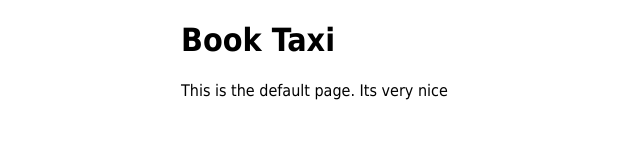
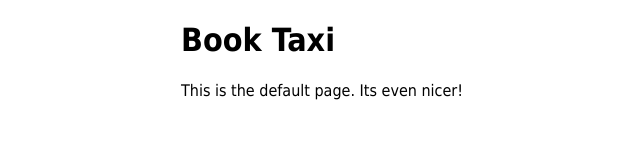
Before and after one commit to rhd-gitops-example/taxi, a plain HTML site: page src/web/index.html in a window 1280 px wide. Shown: the full height of the page, 179-819 px from the left. Drawn offline with Linux system fonts and the light colour scheme.

Commit message:
Update index.html

```diff
--- a/src/web/index.html
+++ b/src/web/index.html
@@ -12,6 +12,6 @@
 </head>
 <body>
 <h1>Book Taxi</h1>
-<p>This is the default page. Its very nice</p>
+<p>This is the default page. Its even nicer!</p>
 </body>
 </html>
```
